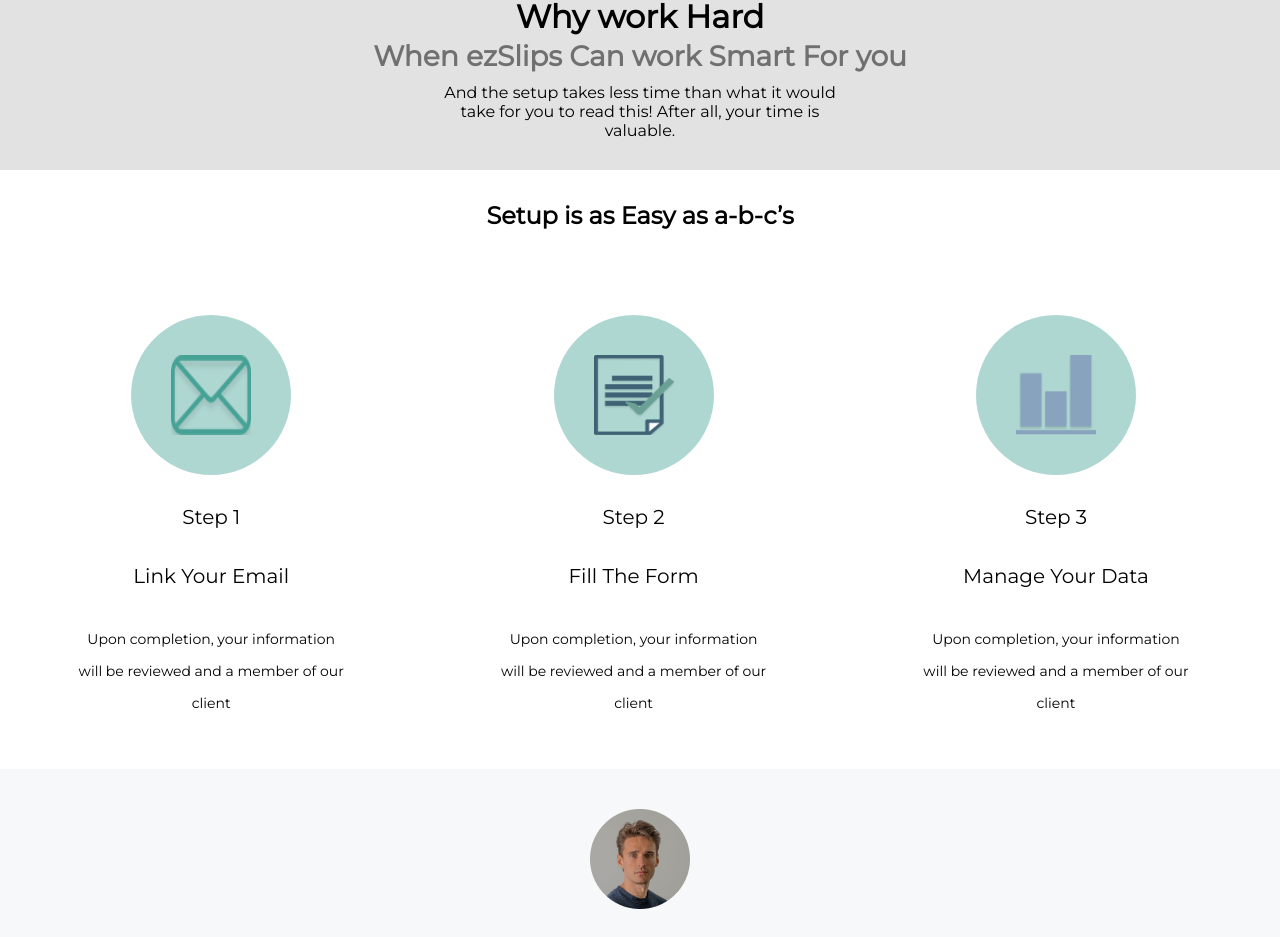
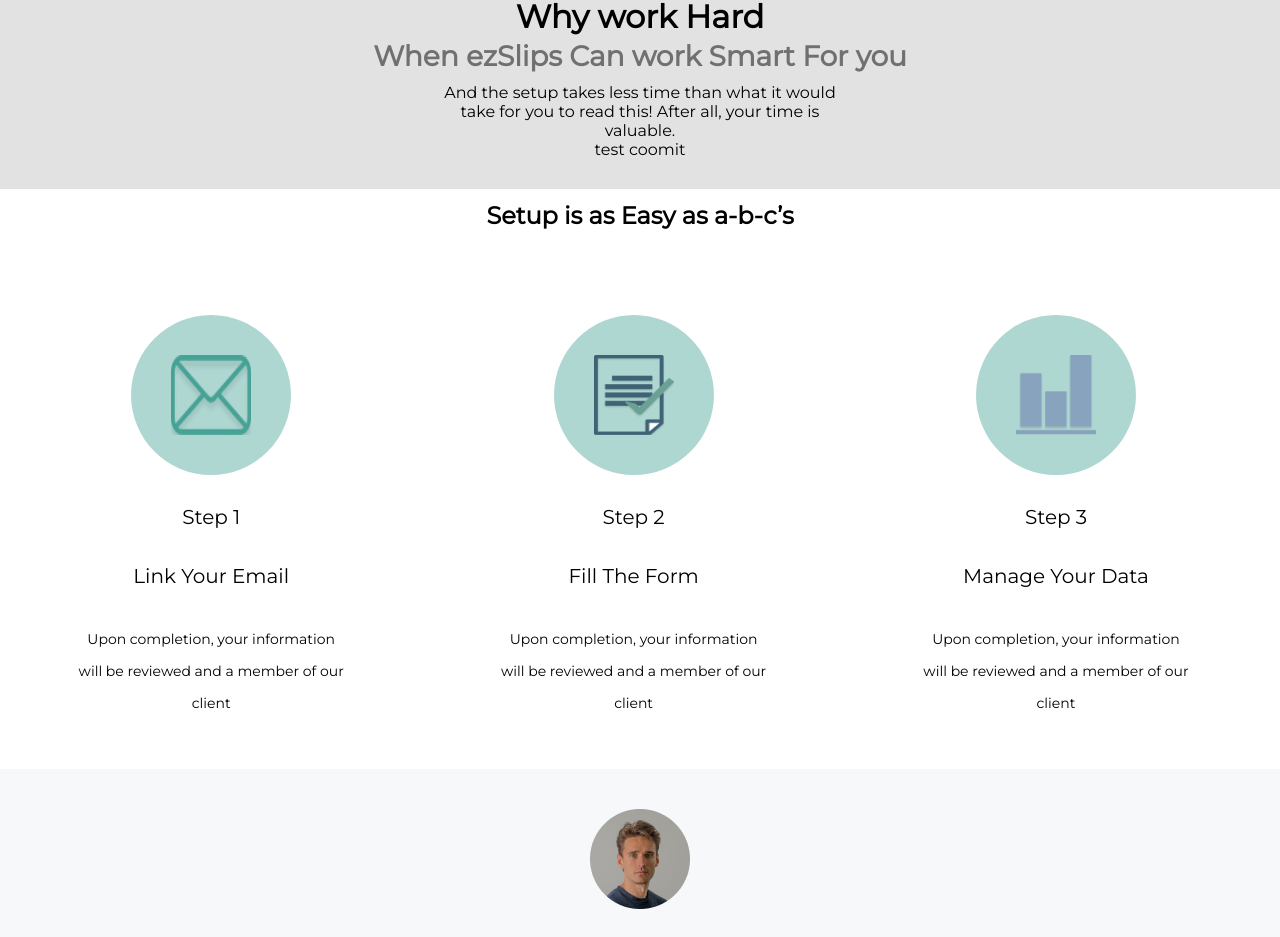
Before and after one commit to Prashant-cdi/ez_Slips-FrontEnd-, a Next.js app: page / in a window 1280 px wide. Shown: the part 2329-3266 px from the top of the page. Built offline with nearby package versions, Linux system fonts and the light colour scheme.

Commit message:
test-commit

```diff
--- a/components/WhyImageDiv.tsx
+++ b/components/WhyImageDiv.tsx
@@ -15,6 +15,7 @@
             <h1>Why work Hard</h1>
             <h2>When ezSlips Can work Smart For you</h2>
             <p>And the setup takes less time than what it would take for you to read this! After all, your time is valuable.</p>
+            <p>test coomit</p>
         </div>
         </div>
 
```
